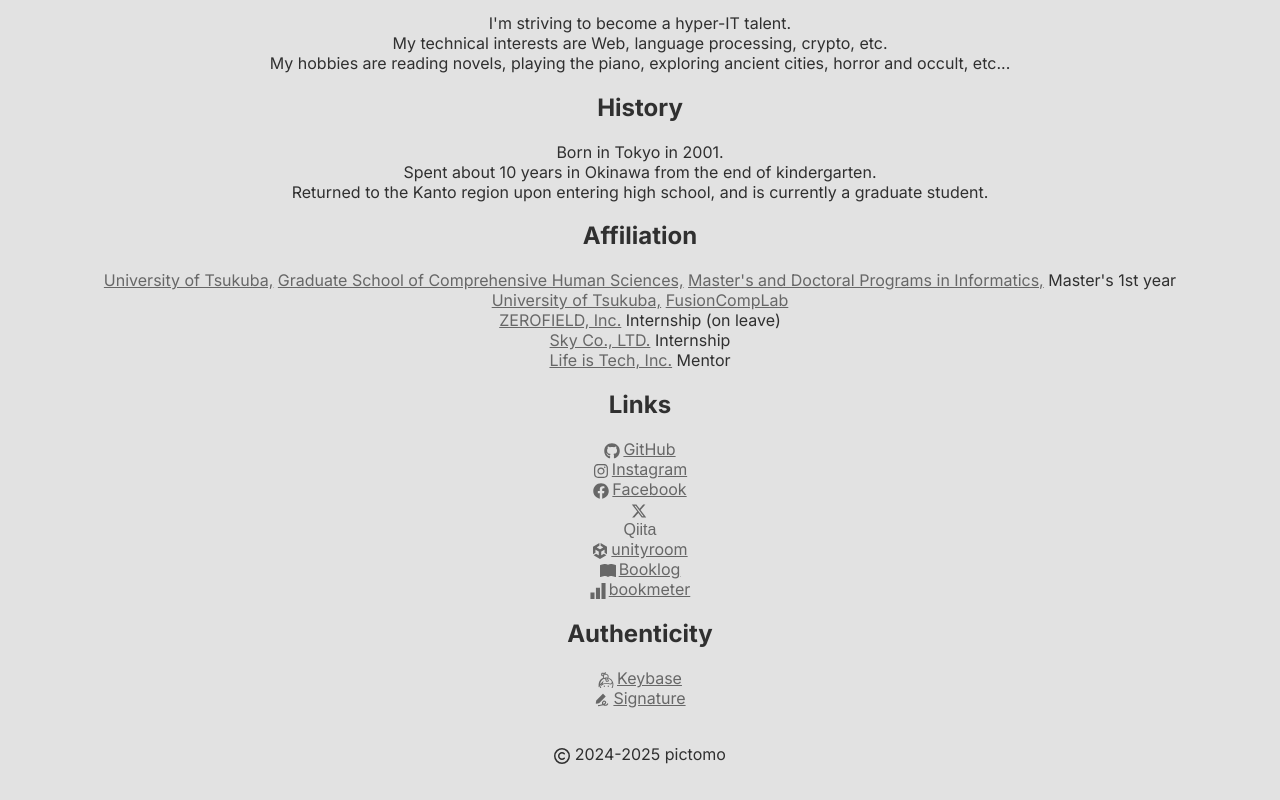
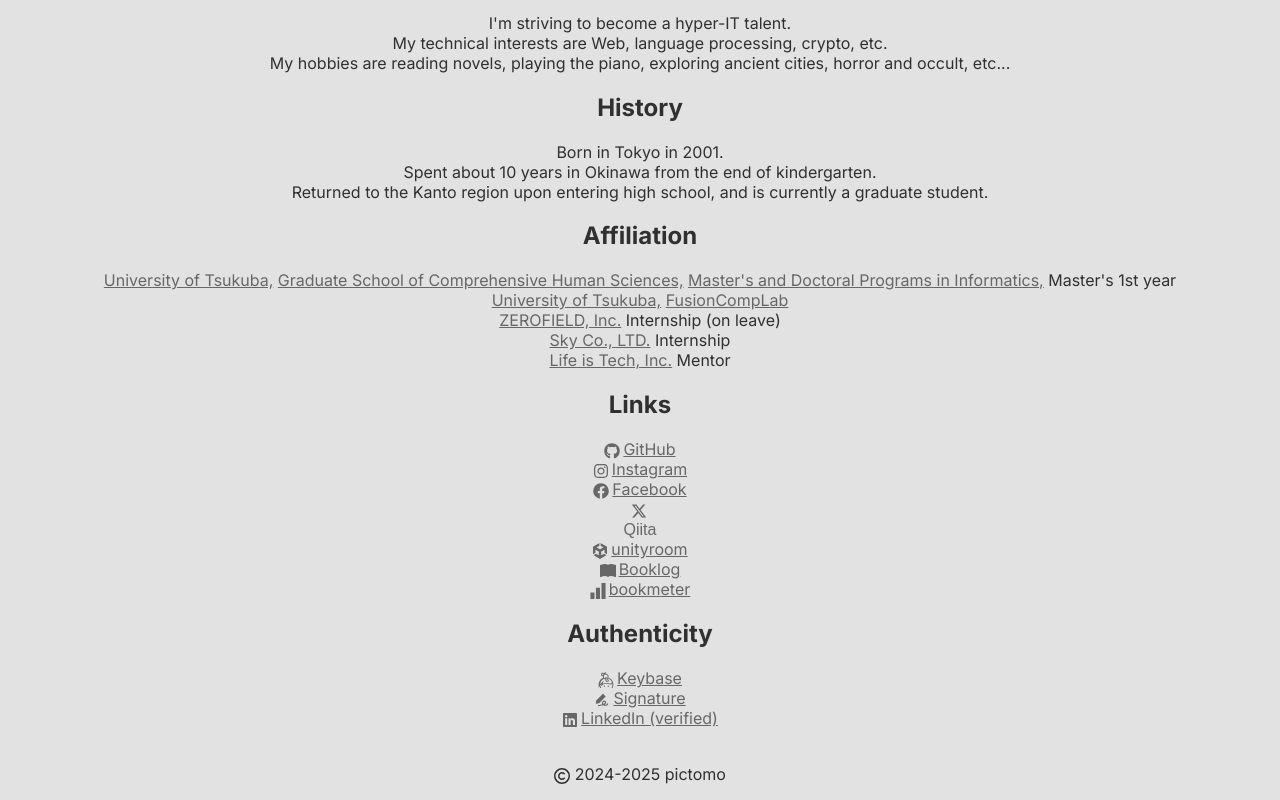
Before and after one commit to pictomo/pictomo.github.io, a Next.js app: page /en in a window 1280 px wide. Shown: the part 522-1322 px from the top of the page. Built offline with nearby package versions, Linux system fonts and the light colour scheme; a web font is replaced by a local one.

Commit message:
feat: add linkedin link

```diff
--- a/app/[locale]/home.tsx
+++ b/app/[locale]/home.tsx
@@ -5,7 +5,12 @@
 
 // import { SiQiita } from "react-icons/si";
 import { FaGithub, FaInstagram, FaFacebook } from "react-icons/fa";
-import { FaRegCopyright, FaUnity, FaXTwitter } from "react-icons/fa6";
+import {
+  FaLinkedin,
+  FaRegCopyright,
+  FaUnity,
+  FaXTwitter,
+} from "react-icons/fa6";
 import { SiBookmeter, SiKeybase } from "react-icons/si";
 import { BsBookFill } from "react-icons/bs";
 import { AiFillSignature } from "react-icons/ai";
@@ -294,6 +299,23 @@
             locale
           )}
         </a>
+        <br />
+        <a
+          className={LinkStyle.link}
+          href="https://www.linkedin.com/in/pictomo"
+          target="_blank"
+        >
+          <FaLinkedin
+            className={`${IconStyle.adjust} ${IconStyle.leftMargin}`}
+          />
+          {t(
+            {
+              ja: "LinkedIn (認証済)",
+              en: "LinkedIn (verified)",
+            },
+            locale
+          )}
+        </a>
       </div>
       <br />
       <p>
```
